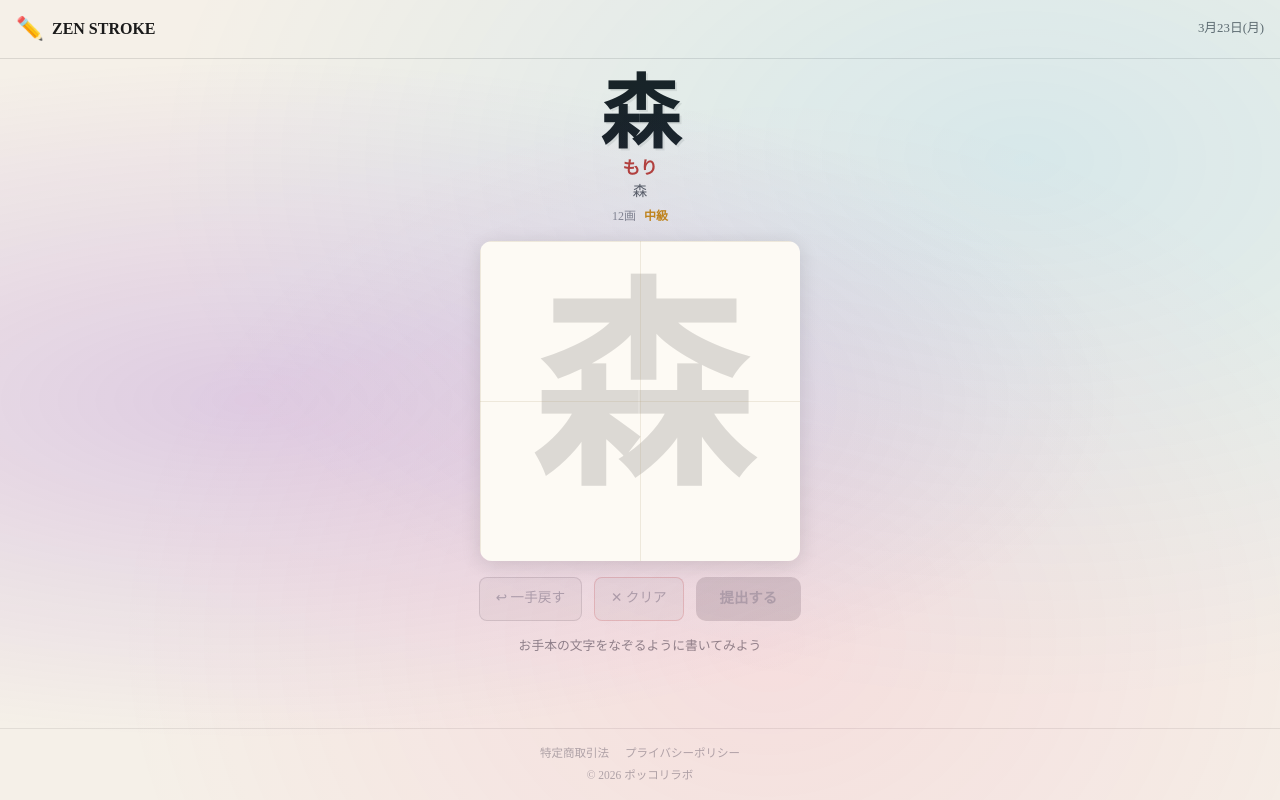
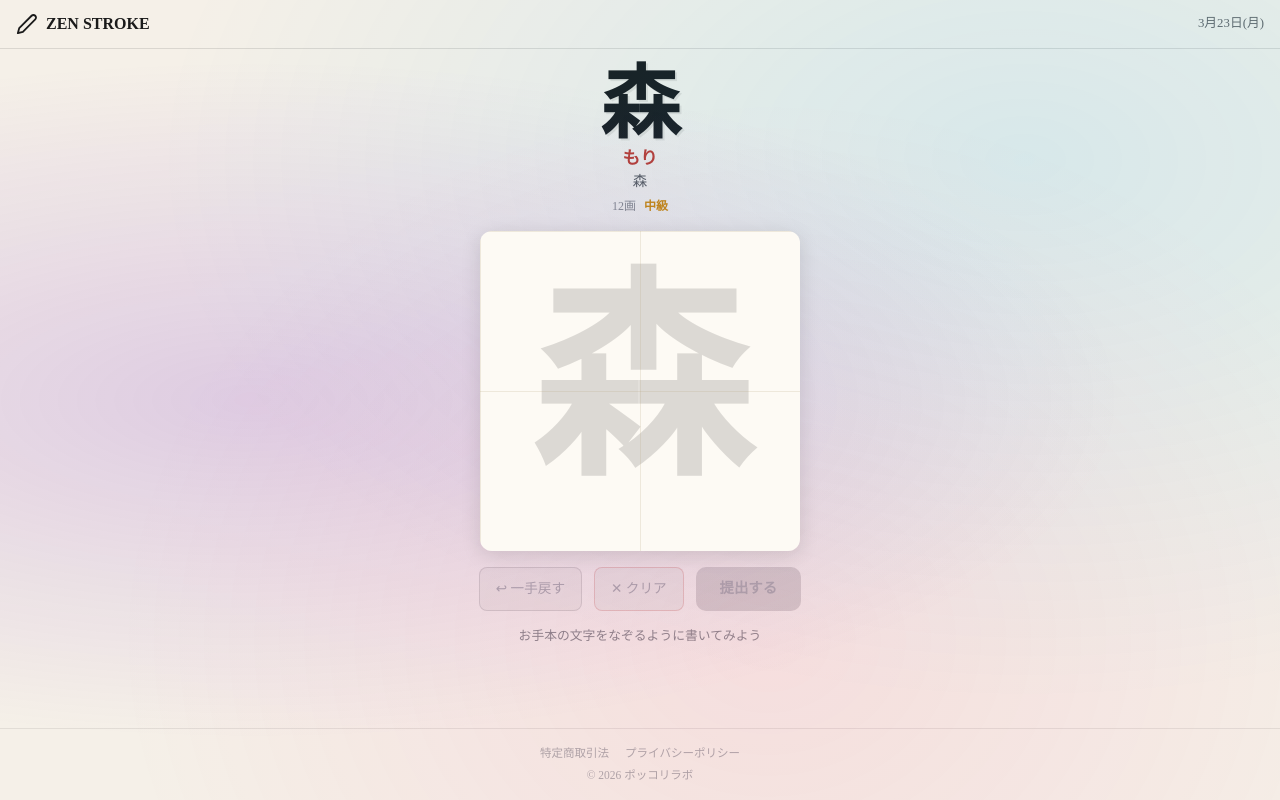
Before and after one commit to pokkori/zen-stroke, a Next.js app: page /game in a window 1280 px wide. Built offline with nearby package versions, Linux system fonts and the light colour scheme.

Commit message:
fix: replace emoji icons with SVG in nav and streak badge

```diff
--- a/app/game/page.tsx
+++ b/app/game/page.tsx
@@ -48,8 +48,8 @@ export default function GamePage() {
   return (
     <div className="min-h-screen flex flex-col" style={{ background: "var(--washi)", fontFamily: "Noto Serif JP, serif" }}>
       <header className="flex items-center justify-between px-4 py-3 border-b" style={{ borderColor: "rgba(26,26,26,0.12)" }}>
-        <Link href="/" className="flex items-center gap-2"><span style={{ fontSize: "1.4rem" }}>✏️</span><span style={{ fontWeight: 700, fontSize: "1rem" }}>ZEN STROKE</span></Link>
-        <div className="flex items-center gap-3">{streakData && streakData.streak >= 1 && <span className="streak-badge">🔥 {streakData.streak}日連続</span>}<span style={{ fontSize: "0.8rem", color: "#666" }}>{formattedDate}</span></div>
+        <Link href="/" className="flex items-center gap-2"><svg width="22" height="22" viewBox="0 0 24 24" fill="none" stroke="currentColor" strokeWidth="2" strokeLinecap="round" strokeLinejoin="round" aria-hidden="true"><path d="M17 3a2.828 2.828 0 1 1 4 4L7.5 20.5 2 22l1.5-5.5L17 3z"/></svg><span style={{ fontWeight: 700, fontSize: "1rem" }}>ZEN STROKE</span></Link>
+        <div className="flex items-center gap-3">{streakData && streakData.streak >= 1 && <span className="streak-badge"><svg width="14" height="14" viewBox="0 0 24 24" fill="#f97316" aria-hidden="true"><path d="M12 2C8 8 4 12 4 16a8 8 0 0 0 16 0c0-4-4-8-8-14z"/></svg> {streakData.streak}日連続</span>}<span style={{ fontSize: "0.8rem", color: "#666" }}>{formattedDate}</span></div>
       </header>
       <main className="flex-1 flex flex-col items-center px-4 py-4 gap-4">
         <div className="text-center">
```
